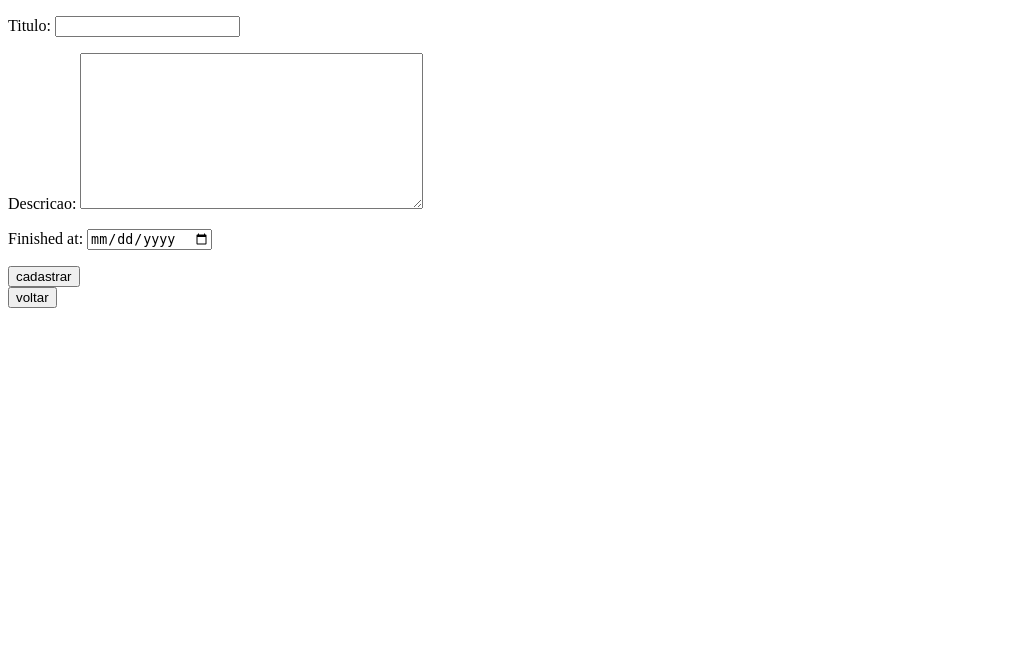
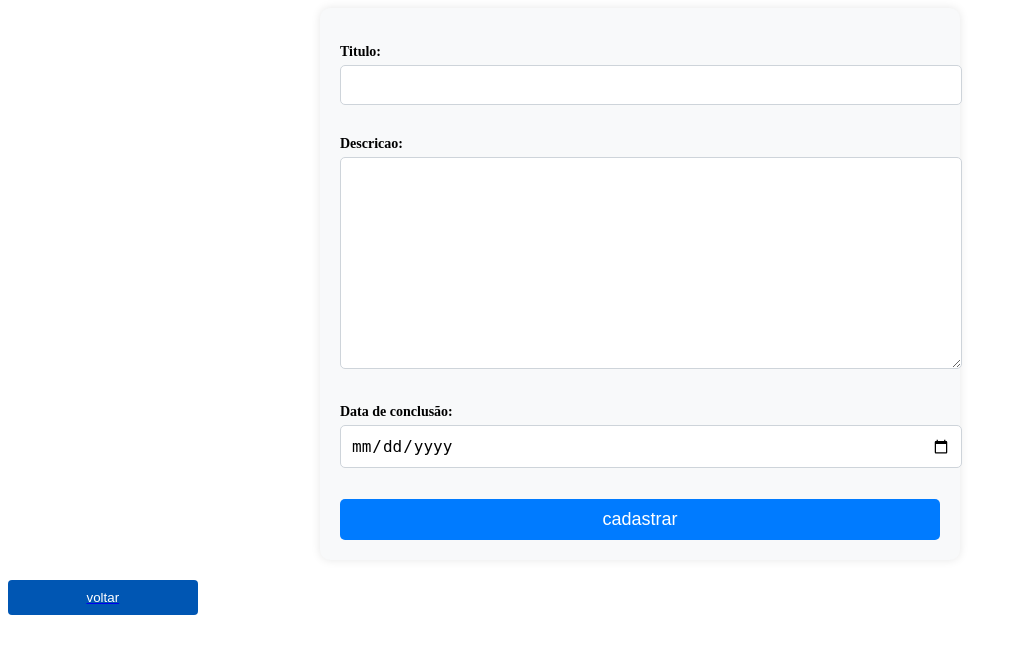
Before and after one commit to FrancimarAlexandre/SIG-gerencimanto_de_tarefas, a Django app: page /create/ in a window 1280 px wide. Shown: the top 654 px of the page, without its empty margins (0-1017 px from the left). Run offline with Django 5.2, Linux system fonts and the light colour scheme; a user stored in the database is signed in.

Commit message:
update app tarefa: estilizando página create.html

```diff
--- a/tarefa/forms.py
+++ b/tarefa/forms.py
@@ -8,6 +8,9 @@ class CreateFormTarefa(forms.ModelForm):
         fields = ['titulo','descricao','finished_at']
         widgets = {
             'finished_at': forms.DateInput(attrs={'type': 'date'}),
+        }
+        labels = {
+            "finished_at":"Data de conclusão",
         }
     def __init__(self, *args, **kwargs):
         self.user = kwargs.pop('user', None)  # Pega o usuário do kwargs
--- /dev/null
+++ b/tarefa/static/css/create.css
@@ -0,0 +1,77 @@
+/* Estilos Gerais para o Formulário */
+form.custom-form {
+    max-width: 600px;
+    margin: 0 auto;
+    padding: 20px;
+    background-color: #f8f9fa;
+    border-radius: 10px;
+    box-shadow: 0 0 10px rgba(0, 0, 0, 0.1);
+}
+
+/* Estilos para os campos de texto, data e textarea */
+form.custom-form input[type="text"],
+form.custom-form input[type="date"],
+form.custom-form textarea {
+    width: 100%;
+    padding: 10px;
+    margin-bottom: 15px;
+    border: 1px solid #ced4da;
+    border-radius: 5px;
+    font-size: 16px;
+    background-color: #fff;
+    transition: border-color 0.3s ease, box-shadow 0.3s ease;
+}
+
+form.custom-form input[type="text"]:focus,
+form.custom-form input[type="date"]:focus,
+form.custom-form textarea:focus {
+    border-color: #80bdff;
+    box-shadow: 0 0 5px rgba(0, 123, 255, 0.25);
+    outline: none;
+}
+
+/* Estilos para o botão de envio */
+form.custom-form input[type="submit"] {
+    width: 100%;
+    padding: 10px;
+    background-color: #007bff;
+    border: none;
+    border-radius: 5px;
+    font-size: 18px;
+    color: #fff;
+    cursor: pointer;
+    transition: background-color 0.3s ease, box-shadow 0.3s ease;
+}
+
+form.custom-form input[type="submit"]:hover {
+    background-color: #0056b3;
+}
+
+form.custom-form input[type="submit"]:active {
+    background-color: #004085;
+    box-shadow: 0 5px 10px rgba(0, 0, 0, 0.2);
+}
+
+/* Estilos para labels */
+form.custom-form label {
+    font-size: 14px;
+    font-weight: bold;
+    margin-bottom: 5px;
+    display: block;
+}
+
+button {
+    display: block;
+    width: 15%;
+    padding: 10px;
+    margin-top: 20px;
+    background-color: #0056b3;
+    color: white;
+    border: none;
+    border-radius: 4px;
+    cursor: pointer;
+}
+
+button:hover {
+    background-color: #004494;
+}
--- a/tarefa/templates/crud_tarefa/create.html
+++ b/tarefa/templates/crud_tarefa/create.html
@@ -1,12 +1,16 @@
+{% load static %}
 <!DOCTYPE html>
 <html lang="pt-br">
 <head>
     <meta charset="UTF-8">
     <meta name="viewport" content="width=device-width, initial-scale=1.0">
     <title>cadastro de tarefa</title>
+
+    <link rel="stylesheet" href="{% static 'css/create.css' %}">
+
 </head>
 <body>
-    <form method="post">
+    <form class="custom-form " method="post">
         {% csrf_token %}
         {{ form.as_p }}
         <input type="submit" value="cadastrar">
```
Also changed, not shown: db.sqlite3.
